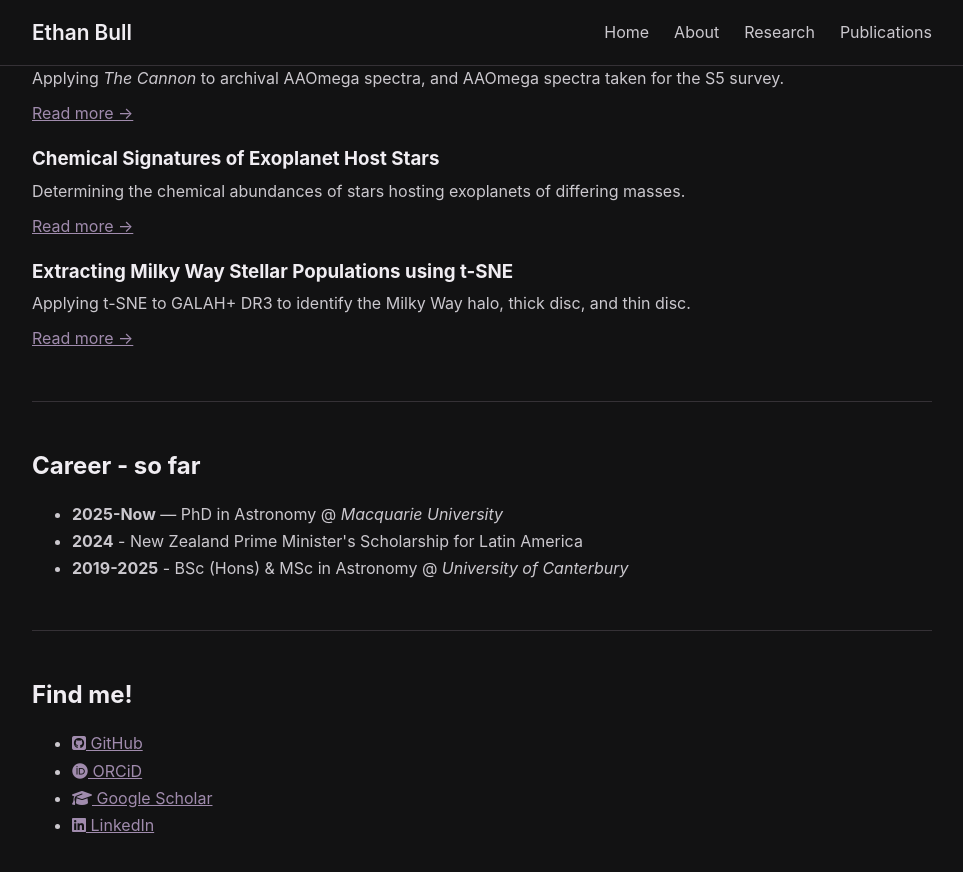
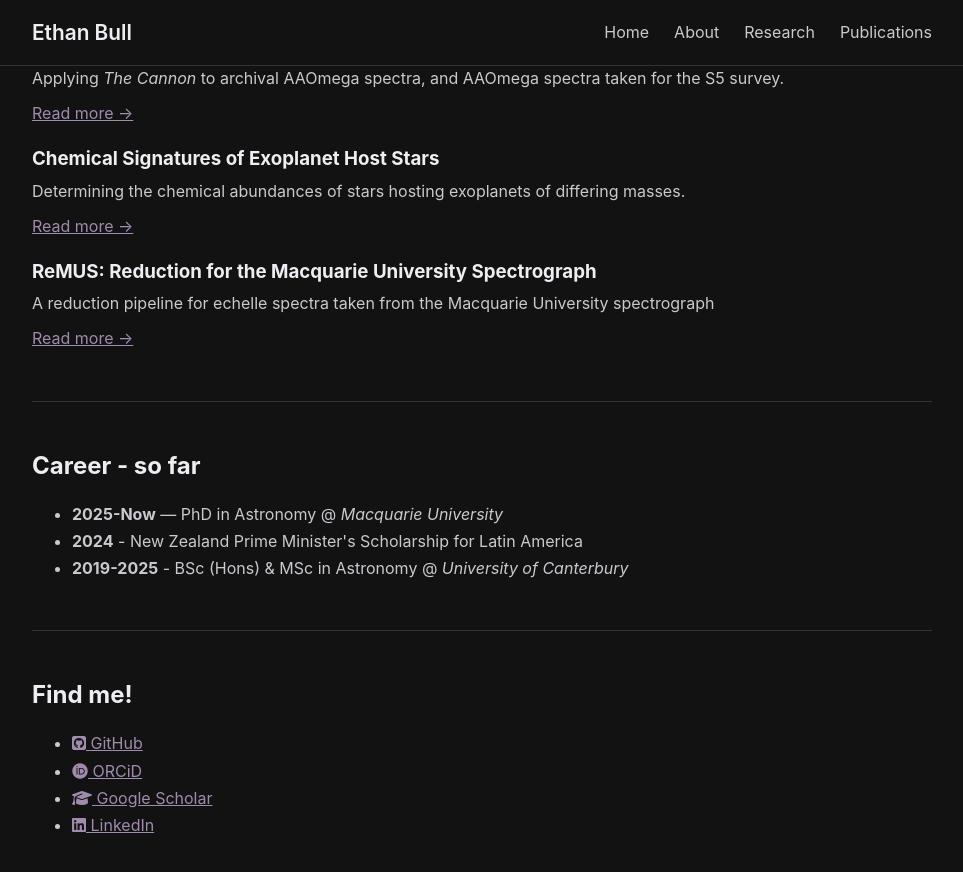
Before and after one commit to iBexal/ibexal.github.io, a Jekyll site: the page built from index.md, in a window 1280 px wide and 900 px high, scrolled down 1041 px. Shown: the top 872 px of the window, without its empty margins (158-1121 px from the left). Built offline with Jekyll 4.4.1, drawn with Linux system fonts in a browser that asks for light colours.

Commit message:
remus on main page

```diff
--- a/index.md
+++ b/index.md
@@ -77,6 +77,18 @@ layout: default
 </div>
 
 <div class="timeline-item">
+    <h3>ReMUS: Reduction for the Macquarie University Spectrograph</h3>
+        <p>
+            A reduction pipeline for echelle spectra taken from the Macquarie University spectrograph
+        </p>
+        <p>
+            <a href="/research#remus">
+                Read more →
+            </a>
+        </p>
+</div>
+<!--
+<div class="timeline-item">
     <h3>Extracting Milky Way Stellar Populations using t-SNE</h3>
     <p>
         Applying t-SNE to GALAH+ DR3 to identify the Milky Way halo,
@@ -88,6 +100,7 @@ layout: default
         </a>
     </p>
 </div>
+-->
 <hr>
     <h2>Career - so far</h2>
     <ul>
```
